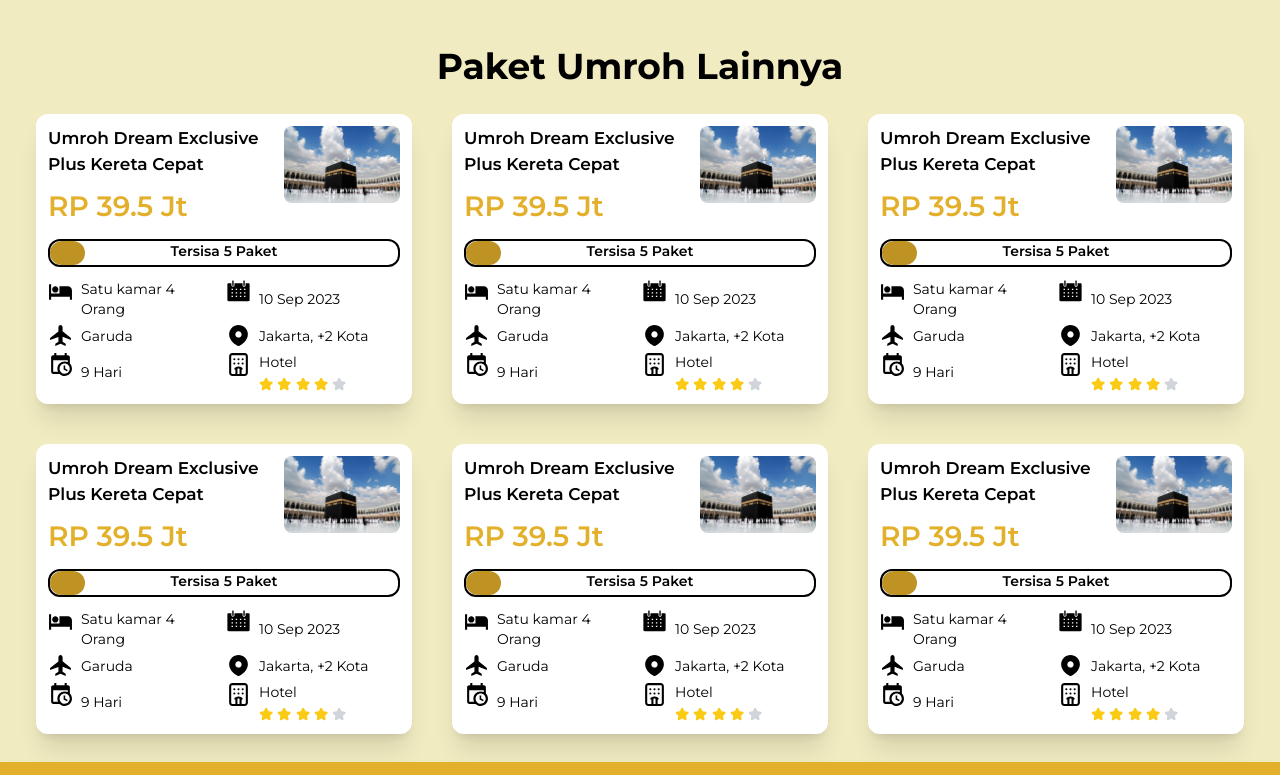
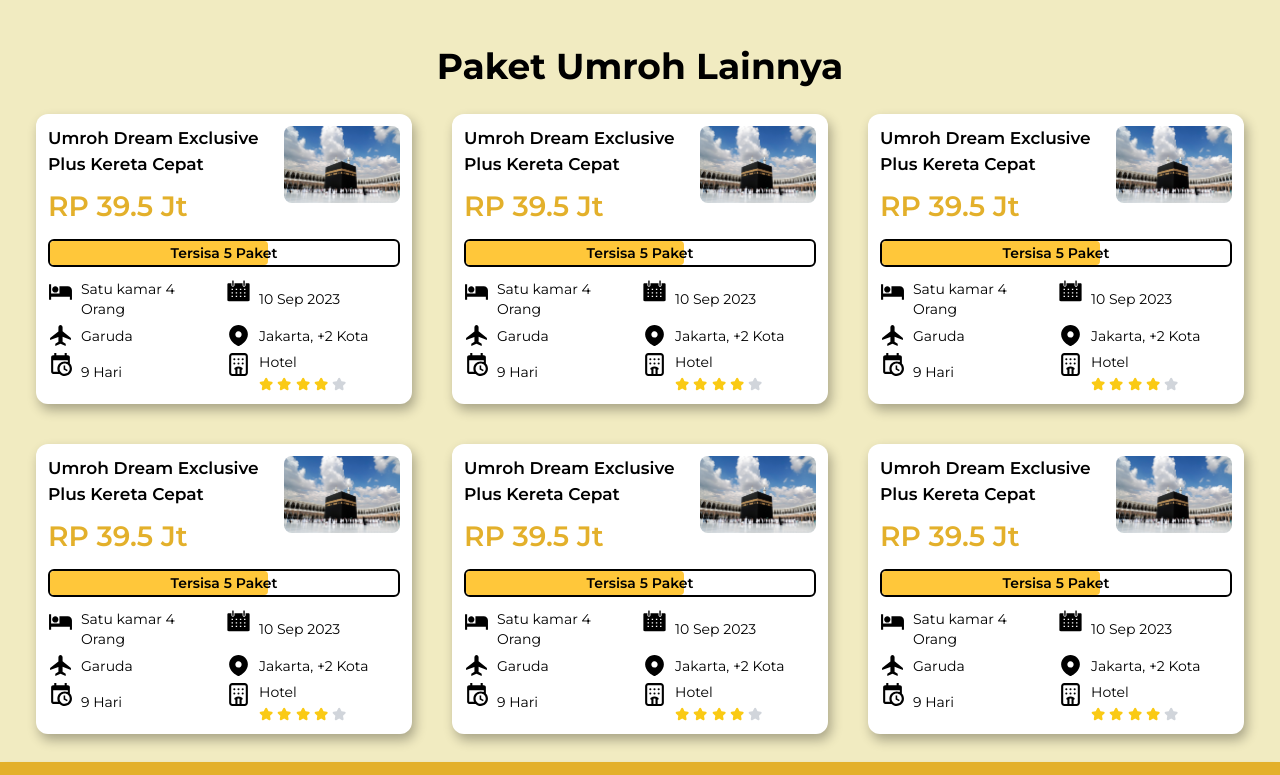
Before and after one commit to fikriymnn/umr-web, a Next.js app: page /package/detail in a window 1280 px wide. Shown: the part 4905-5680 px from the top of the page. Built offline with nearby package versions, Linux system fonts and the light colour scheme.

Commit message:
menyempurnakan card

```diff
--- a/src/components/packagecard.jsx
+++ b/src/components/packagecard.jsx
@@ -6,14 +6,14 @@ import { isMobile } from "react-device-detect";
 
 function PackageCard() {
   const numero = {
-    total: 50,
+    total: 8,
     available: 5,
   };
 
   const availability = (numero.available / numero.total) * 100 + "%";
   return (
     <a href="/package/detail">
-      <div className=" bg-white rounded-xl shadow-xl md:hover:scale-[102%] duration-100 ease-in-out">
+      <div className=" bg-white rounded-xl shadowcard md:hover:scale-[102%] duration-100 ease-in-out">
         <div className="p-3">
           <div className="md:flex md:flex-row gap-1">
             {!isMobile && (
@@ -52,13 +52,13 @@ function PackageCard() {
           </div>
           <div className=" py-3">
             <div className="flex items-center justify-center">
-              <div className="w-full md:h-7 h-5 rounded-xl border-2 relative border-black">
-                <div className="md:w-full sm:w-full w-full absolute flex items-center justify-center text-center font-semibold md:text-sm sm:text-xs text-xs  ">
+              <div className="w-full md:h-7 h-5 rounded-md border md:border-2 relative border-black">
+                <div className="md:w-full sm:w-full w-full h-full absolute flex items-center justify-center text-center font-semibold md:text-sm sm:text-xs text-xs ">
                   <p>Tersisa {numero.available} Paket</p>
                 </div>
                 <div
                   style={{ width: availability }}
-                  className="h-full bg-[#be9223] rounded-xl"
+                  className="h-full bg-[#ffc73a] rounded-[4px]"
                 ></div>
               </div>
             </div>
```
